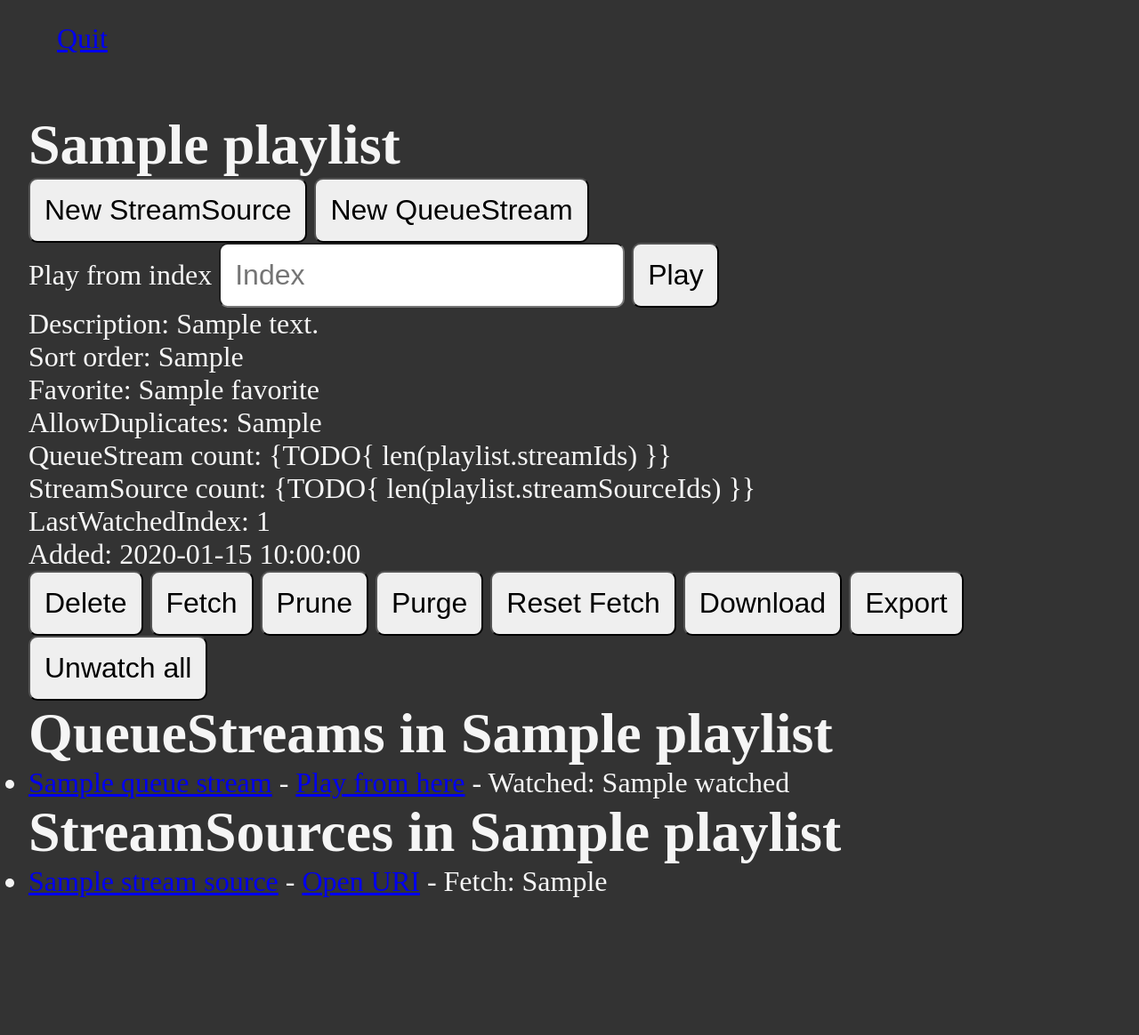
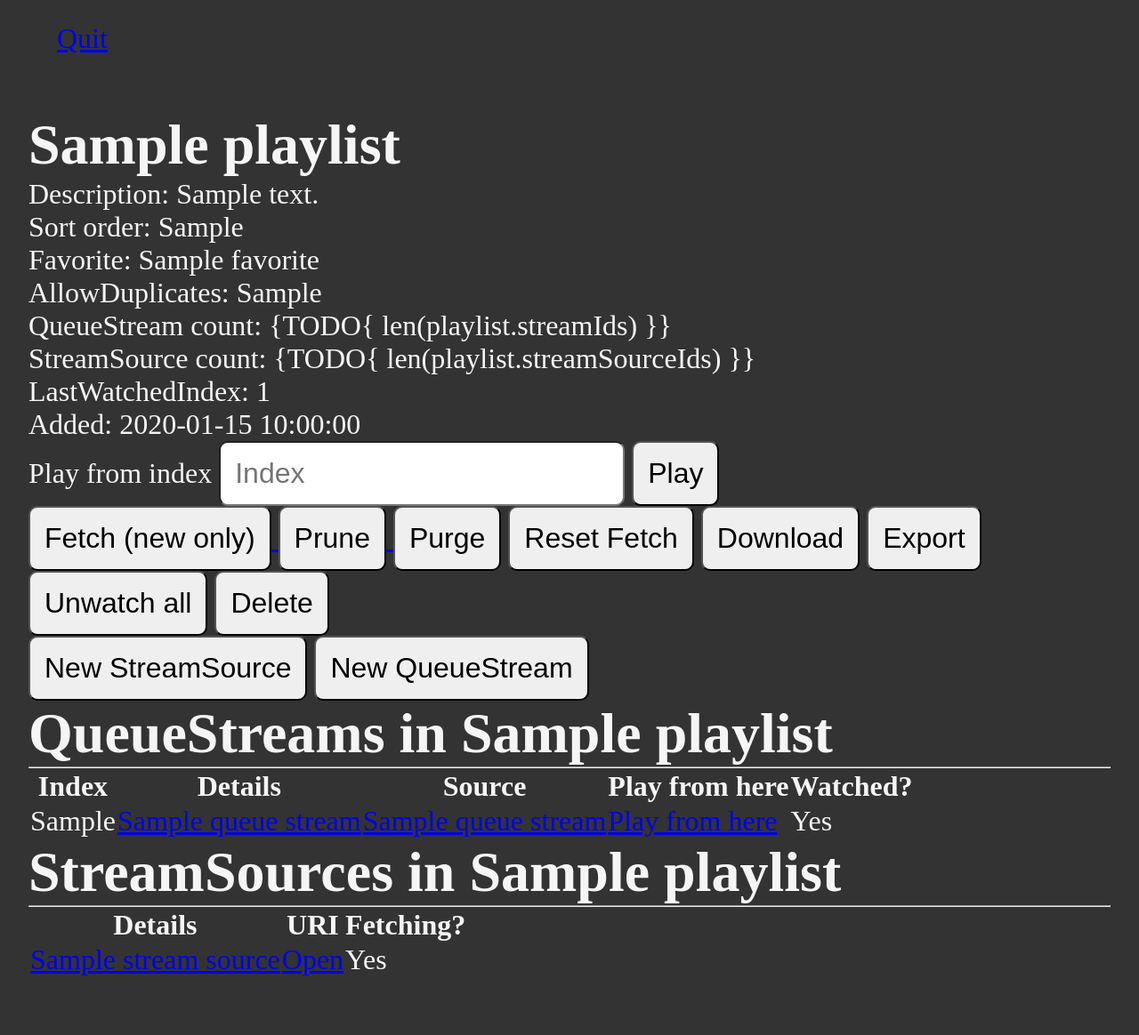
Before and after one commit to gardehal/python-playlist, a Flask app: template templates/playlists/details.html in a window 1280 px wide. Shown: the part 195-1359 px from the top of the page at 89% size. Before the commit the page ends 1204 px from the top, so only its background shows below. Run offline with Flask 3, Linux system fonts and the light colour scheme; the template is opened without the code that fills it: most values are stand-ins (such as "Sample title", 1, 10 or a date in 2020); parts of the project's set-up code (start-up, migrations or seed data) failed here and were passed over.

Commit message:
Update details.html

```diff
--- a/templates/playlists/details.html
+++ b/templates/playlists/details.html
@@ -1,15 +1,7 @@
 {% extends "layout.html" %}
-{% block title %}Playlists{% endblock %}
+{% block title %}{{ playlist.name }}{% endblock %}
 {% block content %}
     <h1>{{ playlist.name }}</h1>
-    <button type="submit">New StreamSource</button>
-    <button type="submit">New QueueStream</button>
-
-    <form action="/play/{{ playlist.id }}">
-        <label for="index">Play from index</label>
-        <input type="number" name="index" id="index" placeholder="Index" />
-        <button type="submit">Play</button>
-    </form>
 
     <p>Description: {{ playlist.description }}</p>
     <p>Sort order: {{ playlist.sortOrder }}</p>
@@ -19,30 +11,96 @@
     <p>StreamSource count: {TODO{ len(playlist.streamSourceIds) }}</p>
     <p>LastWatchedIndex: {{ playlist.lastWatchedIndex }}</p>
     <p>Added: {{ playlist.added }}</p>
-    <button type="submit">Delete</button>
-    <button type="submit">Fetch</button>
-    <button type="submit">Prune</button>
+
+    <div class="row">
+        <form action="/play/{{ playlist.id }}">
+            <label for="index">Play from index</label>
+            <input type="number" name="index" id="index" placeholder="Index" />
+            <button type="submit">Play</button>
+        </form>
+    </div>
+    <div class="row">
+        <a href="{{ url_for("fetchPlaylist", playlistId=playlist.id) }}">
+            <button>Fetch (new only)</button>
+        </a>
+        <a href="{{ url_for("fetchPlaylist", playlistId=playlist.id) }}">
+            <button>Prune</button>
+        </a>
         <button type="submit">Purge</button>
         <button type="submit">Reset Fetch</button>
         <button type="submit">Download</button>
         <button type="submit">Export</button>
         <button type="submit">Unwatch all</button>
+        <button type="submit">Delete</button>
         {% if playlist.deleted %}
             <p>Soft deleted: {{ playlist.deleted }}</p>
             <button type="submit">Restore from soft delete</button>
         {% endif %}
+    </div>
+    <div class="row">
+        <button type="submit">New StreamSource</button>
+        <button type="submit">New QueueStream</button>
+    </div>
 
     <h1>QueueStreams in {{ playlist.name }}</h1>
-    <ul>
-        {% for queueStream in queueStreams: %}
-            <li><a href="{{ url_for("queueStreamsDetails", id=queueStream.id) }}">{{ queueStream.name }}</a> - <a href="{{ url_for("play", playlistId= playlist.id, index= 0) }}">Play from here</a> - Watched: {{ queueStream.watched }}</li>
+    <hr>
+    {% if not enumerateQueueStreams %}
+        No QueueStreams
+    {% else %}
+        <table>
+            <tr>
+                <th>Index</th>
+                <th>Details</th>
+                <th>Source</th>
+                <th>Play from here</th>
+                <th>Watched?</th>
+            </tr>
+            {% for i, queueStream in enumerateQueueStreams: %}
+                <tr>
+                    <td>{{ i }}</td>
+                    <td><a href="{{ url_for("queueStreamsDetails", id=queueStream.id) }}">{{ queueStream.name }}</a></td>
+                    {% if queueStream.streamSourceId %}
+                        <td><a href="{{ url_for("streamSourcesDetails", id=queueStream.streamSourceId) }}">{{ queueStream.streamSourceName }}</a></td>
+                    {% else %}
+                        <td></td>
+                    {% endif %}
+                    <td><a href="{{ url_for("play", playlistId= playlist.id, index= i) }}">Play from here</a></td>
+                    {% if queueStream.watched %}
+                        <td>Yes</td>
+                    {% else %}
+                        <td></td>
+                    {% endif %}
+                </tr>
             {% endfor %}
-    </ul>
+        </table>
+    {% endif %}
 
     <h1>StreamSources in {{ playlist.name }}</h1>
-    <ul>
+    <hr>
+    {% if streamSources|length == 0 %}
+        No StreamSources
+    {% else %}
+        <table>
+            <tr>
+                <th>Details</th>
+                <th>URI</th>
+                <th>Fetching?</th>
+            </tr>
             {% for streamSource in streamSources: %}
-            <li><a href="{{ url_for("streamSourcesDetails", id=streamSource.id) }}">{{ streamSource.name }}</a> - <a href="{{ streamSource.uri }}" target="_blank">Open URI</a> - Fetch: {{streamSource.enableFetch}} </li>
+                <tr>
+                    <td><a href="{{ url_for("streamSourcesDetails", id=streamSource.id) }}">{{ streamSource.name }}</a></td>
+                    {% if streamSource.uri %}
+                        <td><a href="{{ streamSource.uri }}" target="_blank">Open</a></td>
+                    {% else %}
+                        <td></td>
+                    {% endif %}
+                    {% if streamSource.enableFetch %}
+                        <td>Yes</td>
+                    {% else %}
+                        <td></td>
+                    {% endif %}
+                </tr>
             {% endfor %}
-    </ul>
+        </table>
+    {% endif %}
 {% endblock %}
```
Lines whose indentation alone changed are shown as unchanged.
